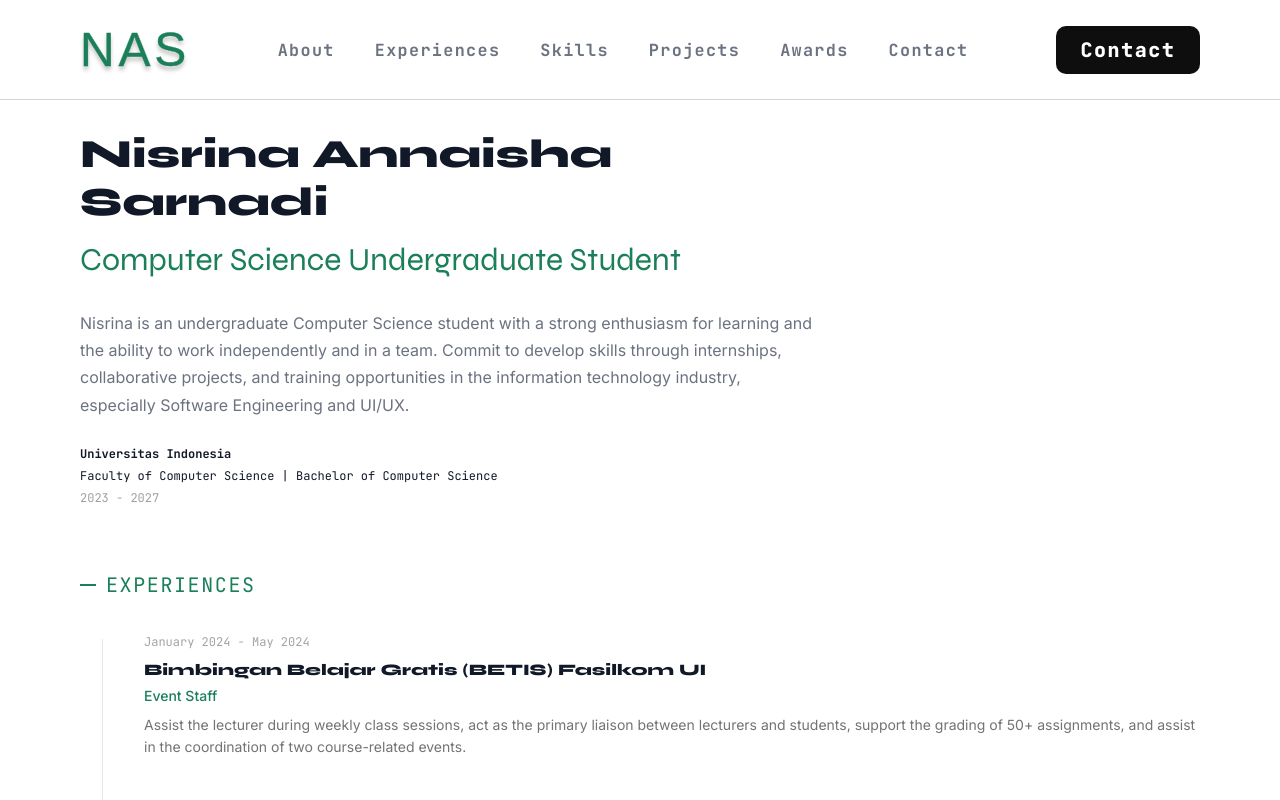
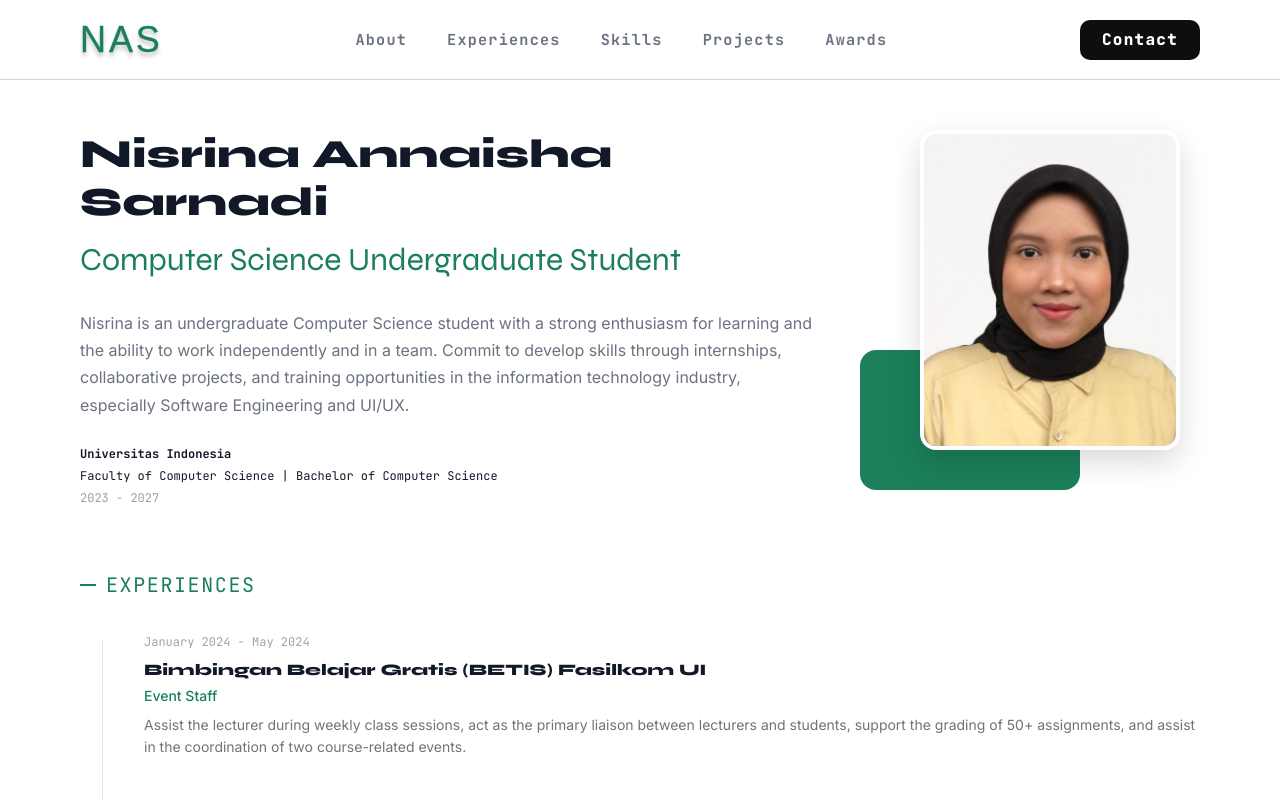
Before and after one commit to nsrnannaisha/portfolio, a Next.js app: page / in a window 1280 px wide. Shown: the top 800 px of the page. Built offline with nearby package versions, Linux system fonts and the light colour scheme; a web font is replaced by a local one.

Commit message:
add link & pics

```diff
--- a/components/Hero/Hero.module.css
+++ b/components/Hero/Hero.module.css
@@ -113,30 +113,35 @@
 
 .heroVisual {
   position: absolute;
-  right: 0;
-  top: 0;
-  width: 378px;
-  height: 468px;
+  right: 20px;
+  top: 130px;
+  width: 320px;
+  height: 360px;
 }
 
 .photoPlaceholder {
   position: absolute;
-  left: 199px;
-  top: 19px;
-  width: 290px;
-  height: 356px;
-  border-radius: 10px;
+  right: 0;
+  top: 0;
+  width: 260px;
+  height: 320px;
+  border-radius: 16px;
   background: transparent;
+  overflow: hidden;
+  box-shadow: 0 12px 30px rgba(0, 0, 0, 0.15);
+  border: 4px solid var(--white);
+  z-index: 2;
 }
 
 .cardShadow {
   position: absolute;
-  left: 187px;
-  top: 306px;
-  width: 288px;
-  height: 112px;
-  border-radius: 10px;
-  background: #737373;
+  left: 0;
+  bottom: 0;
+  width: 220px;
+  height: 140px;
+  border-radius: 16px;
+  background: var(--green);
+  z-index: 1;
 }
 
 .section {
--- a/components/Hero/Hero.tsx
+++ b/components/Hero/Hero.tsx
@@ -1,4 +1,5 @@
 import styles from "./Hero.module.css";
+import Image from "next/image";
 
 export default function Hero() {
   return (
@@ -18,6 +19,17 @@ export default function Hero() {
           <p className={styles.year}>2023 - 2027</p>
         </div>
       </div>
+      <div className={styles.heroVisual}>
+        <div className={styles.cardShadow}></div>
+        <div className={styles.photoPlaceholder}>
+          <Image
+            src="/img/pas_foto.jpeg"
+            alt="Nisrina Annaisha Sarnadi"
+            fill
+            style={{ objectFit: 'cover', borderRadius: '10px' }}
+          />
+        </div>
+      </div>
     </section>
   );
 }
--- a/components/Navbar/Navbar.module.css
+++ b/components/Navbar/Navbar.module.css
@@ -1,7 +1,7 @@
 .header {
   position: absolute;
   inset: 0 0 auto 0;
-  height: 100px;
+  height: 80px;
   background: var(--white);
   border-bottom: 1.5px solid #d4d4d4;
   width: 100%;
@@ -22,7 +22,7 @@
 .brand {
   color: var(--green);
   font-family: var(--font-tac-one), cursive;
-  font-size: 3rem;
+  font-size: 2.25rem;
   line-height: 1;
   letter-spacing: 0.08em;
   text-shadow: 0 4px 4px rgba(0, 0, 0, 0.25);
@@ -34,7 +34,7 @@
   gap: 40px;
   color: var(--grey);
   font-family: var(--font-jetbrains-mono), monospace;
-  font-size: 1.05rem;
+  font-size: 0.95rem;
   font-weight: 700;
   letter-spacing: 0.08em;
 }
@@ -49,14 +49,14 @@
   align-items: center;
   justify-content: center;
   text-decoration: none;
-  width: 144px;
-  height: 48px;
+  width: 120px;
+  height: 40px;
   border: 0;
   border-radius: 10px;
   background: var(--test-black);
   color: var(--white);
   font-family: var(--font-jetbrains-mono), monospace;
-  font-size: 1.25rem;
+  font-size: 1rem;
   font-weight: 800;
   letter-spacing: 0.08em;
   cursor: pointer;
--- a/components/Navbar/Navbar.tsx
+++ b/components/Navbar/Navbar.tsx
@@ -11,7 +11,6 @@ export default function Navbar() {
           <a href="#skills">Skills</a>
           <a href="#projects">Projects</a>
           <a href="#awards">Awards</a>
-          <a href="#contact">Contact</a>
         </nav>
         <a href="#contact" className={styles.contactBtn}>
           Contact
--- a/components/Projects/Projects.tsx
+++ b/components/Projects/Projects.tsx
@@ -8,7 +8,7 @@ const projects = [
     desc: "Preventive yudisium calculator to help students monitor graduation eligibility.",
     thumbClass: styles.projectThumbBlue,
     thumbText: "Dashboard preview",
-    links: [{ label: "Live Demo", href: "#" }],
+    links: [{ label: "Live Demo", href: "https://kayu.ppl.cs.ui.ac.id/" }],
   },
   {
     title: "Sizopi",
@@ -17,8 +17,8 @@ const projects = [
     thumbClass: styles.projectThumbGreen,
     thumbText: "Reservation list",
     links: [
-      { label: "Live Demo", href: "#" },
-      { label: "GitHub", href: "#" },
+      { label: "Live Demo", href: "https://sizopi-jet.vercel.app/" },
+      { label: "GitHub", href: "https://github.com/Sizopi-C6/sizopi" },
     ],
   },
   {
@@ -27,7 +27,7 @@ const projects = [
     desc: "Mobile and web food discovery for finding local food recommendations in Surabaya.",
     thumbClass: styles.projectThumbDark,
     thumbText: "App cannot be accessed due to inactive domain",
-    links: [{ label: "GitHub", href: "#" }],
+    links: [{ label: "GitHub", href: "https://github.com/PBP-F10" }],
   },
   {
     title: "Escape The Wolf",
@@ -36,8 +36,8 @@ const projects = [
     thumbClass: styles.projectThumbForest,
     thumbText: "Escape the Wolf",
     links: [
-      { label: "Live Demo", href: "#" },
-      { label: "GitHub", href: "#" },
+      { label: "Live Demo", href: "https://chellins.itch.io/escape-the-wolf" },
+      { label: "GitHub", href: "https://github.com/GD-Cupcake/EscapeTheWolf" },
     ],
   },
   {
@@ -47,8 +47,8 @@ const projects = [
     thumbClass: styles.projectThumbOrange,
     thumbText: "Arden's Oath",
     links: [
-      { label: "Live Demo", href: "#" },
-      { label: "GitHub", href: "#" },
+      { label: "Live Demo", href: "https://nsrnannaisha.itch.io/ardens-oath" },
+      { label: "GitHub", href: "https://github.com/nsrnannaisha/gamejam-gamedev" },
     ],
   },
   {
@@ -57,7 +57,7 @@ const projects = [
     desc: "Prototype design of mobile platform that connects UMKM food vendors and customers.",
     thumbClass: styles.projectThumbBlack,
     thumbText: "Mobile screens",
-    links: [{ label: "Live Demo", href: "#" }],
+    links: [{ label: "Live Demo", href: "https://www.figma.com/proto/UNHzQnm1R1seTINqMQVZN8/TK-Sister?node-id=196-203&p=f&t=vueJSHxAzzGob1BI-1&scaling=scale-down&content-scaling=fixed&page-id=0%3A1&starting-point-node-id=196%3A203&show-proto-sidebar=1" }],
   },
   {
     title: "Tanam.in",
@@ -65,7 +65,7 @@ const projects = [
     desc: "Prototype design of mobile platform that encourages people to grow plants at home and adopt plants from urban forests.",
     thumbClass: styles.projectThumbBlack,
     thumbText: "Mobile screens",
-    links: [{ label: "Live Demo", href: "#" }],
+    links: [{ label: "Live Demo", href: "https://www.figma.com/proto/IJzPbYBQrVFJ7qXmWsMDCt/Tanam.in?node-id=99-73&p=f&t=7cxMMMyzgA0IUA92-1&scaling=scale-down&content-scaling=fixed&page-id=80%3A10&starting-point-node-id=1502%3A1985" }],
   },
   {
     title: "Lume",
@@ -73,7 +73,7 @@ const projects = [
     desc: "E-Commerce platform for makeup products, enabling users to browse products and make online purchases.",
     thumbClass: styles.projectThumbBlack,
     thumbText: "Mobile screens",
-    links: [{ label: "GitHub", href: "#" }],
+    links: [{ label: "GitHub", href: "https://github.com/PKPL-2025-51/lume" }],
   },
 ];
 
```
Also changed, not shown: img/Pas Foto_Nisrina Annaisha Sarnadi.jpeg (added), public/img/pas_foto.jpeg (added).
